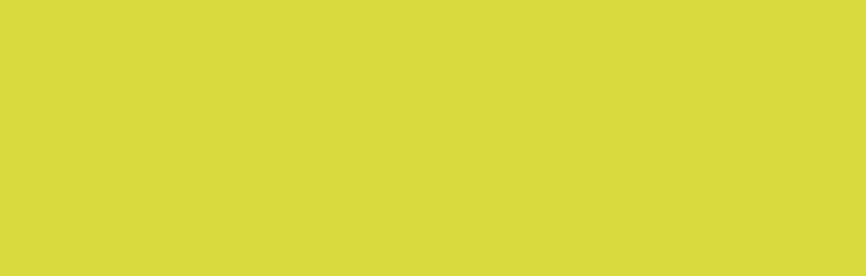
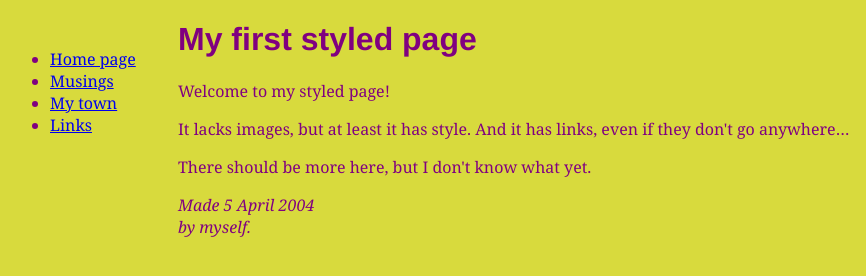
Before and after one commit to JocelynWong804/JocelynWong804.github.io, a plain HTML site: page lesson3/index.html in a window 1280 px wide. Shown: the whole page, without its empty margins (6-872 px from the left). Drawn offline with Linux system fonts and the light colour scheme.

Commit message:
hkbu
hkbu

```diff
--- a/lesson3/index.html
+++ b/lesson3/index.html
@@ -4,8 +4,48 @@
   <title>My first styled page</title>
   <style type="text/css">
   body {
-    color: purple;
-    background-color: #d8da3d }
-  </style>
+        padding-left: 11em;
+        font-family: Georgia, "Times New Roman",
+        Times, serif;
+        color: purple;
+        background-color: #d8da3d }
+    ul.navbar {
+    position: absolute;
+    top: 2em;
+    left: 1em;
+    width: 9em }
+
+  h1 {
+    font-family: Helvetica, Geneva, Arial,
+          SunSans-Regular, sans-serif }
+ </style>
 </head>
+
 <body>
+
+<!-- Site navigation menu -->
+<ul class="navbar">
+  <li><a href="index.html">Home page</a>
+  <li><a href="musings.html">Musings</a>
+  <li><a href="town.html">My town</a>
+  <li><a href="links.html">Links</a>
+</ul>
+
+<!-- Main content -->
+<h1>My first styled page</h1>
+
+<p>Welcome to my styled page!
+
+<p>It lacks images, but at least it has style.
+And it has links, even if they don't go
+anywhere&hellip;
+
+<p>There should be more here, but I don't know
+what yet.
+
+<!-- Sign and date the page, it's only polite! -->
+<address>Made 5 April 2004<br>
+  by myself.</address>
+
+</body>
+</html>
```
Also changed, not shown: 1 other file.
